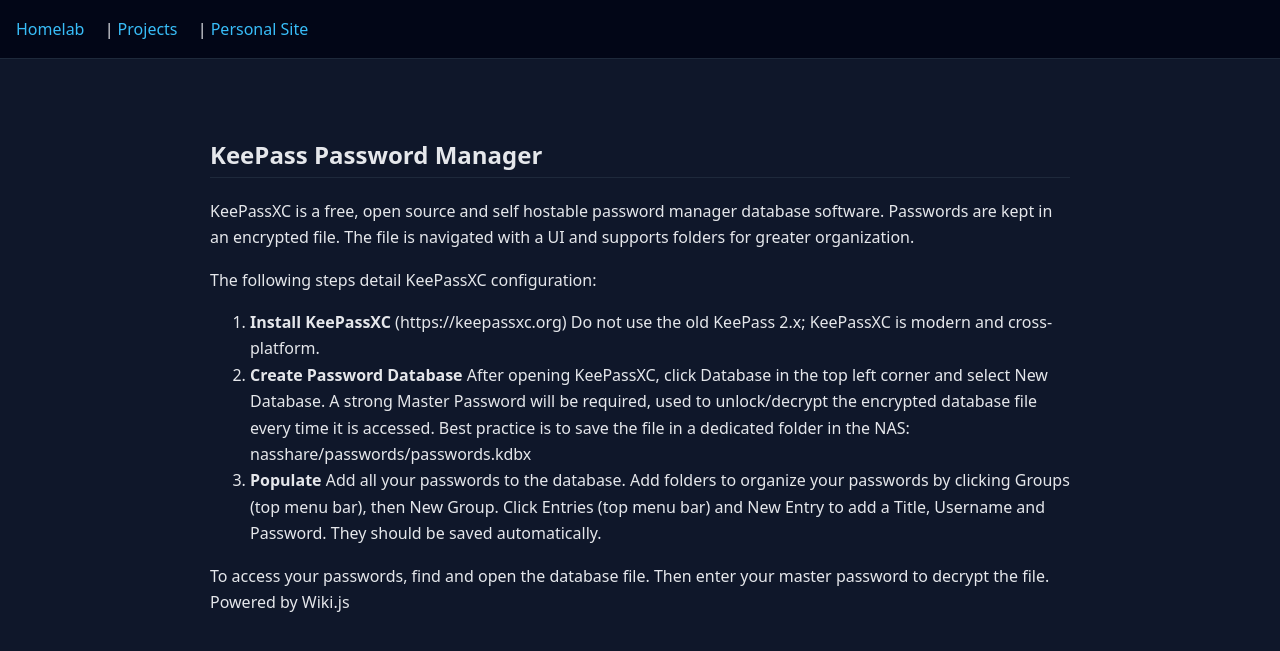
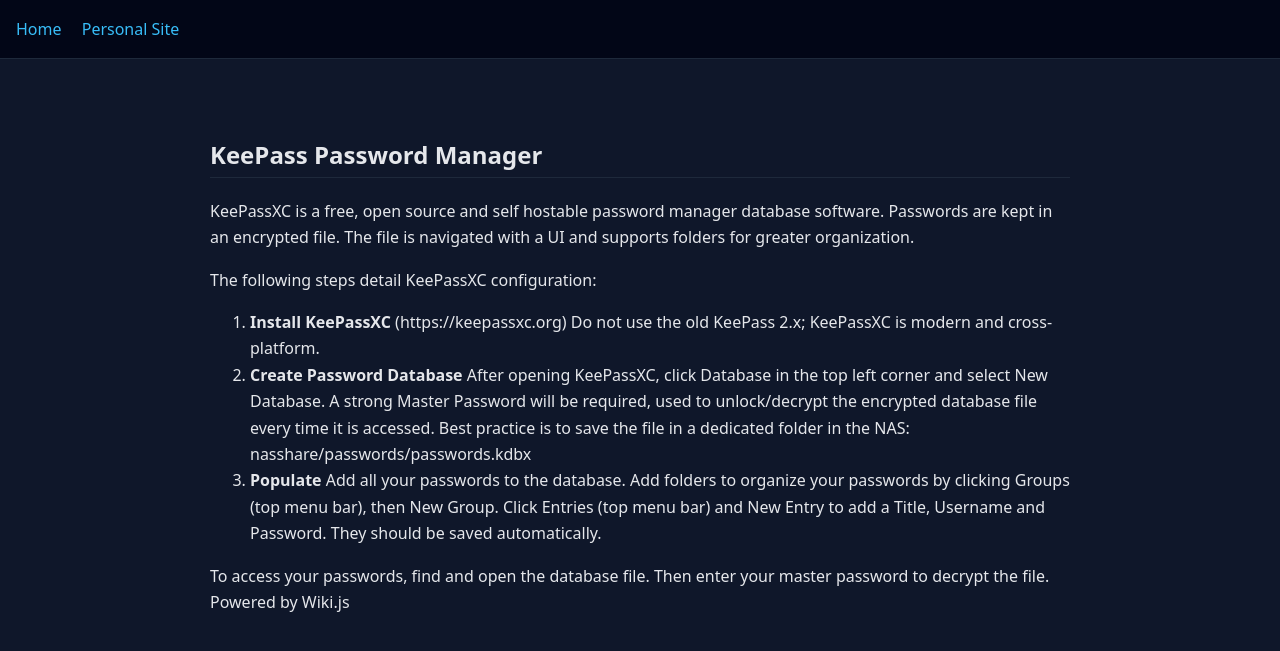
Before and after one commit to jacob-parra/jpprojects, a Jekyll site: the page built from projects/keepass.md, in a window 1280 px wide. Shown: the top 651 px of the page. Built offline with Jekyll 4.4.1, drawn with Linux system fonts in a browser that asks for light colours.

Commit message:
Fix links 3

```diff
--- a/_config.yml
+++ b/_config.yml
@@ -1,3 +1,4 @@
 title: Homelab
 description: Homelab projects and infrastructure documentation
 markdown: kramdown
+baseurl: /jpprojects
--- a/_layouts/default.html
+++ b/_layouts/default.html
@@ -4,14 +4,13 @@
   <meta charset="UTF-8">
   <title>{{ page.title }} | {{ site.title }}</title>
   <meta name="viewport" content="width=device-width, initial-scale=1">
-
   <link rel="stylesheet" href="/jpprojects/assets/style.css">
 </head>
 <body>
   <nav>
-    <a href="/homelab">Homelab</a> |
-    <a href="/homelab/projects">Projects</a> |
-    <a href="/">Personal Site</a>
+
+    <a href="{{ site.baseurl }}/">Home</a>
+    <a href="/insertsite">Personal Site</a>
   </nav>
 
   <main>
```
Also changed, not shown: projects/example.md (deleted).
